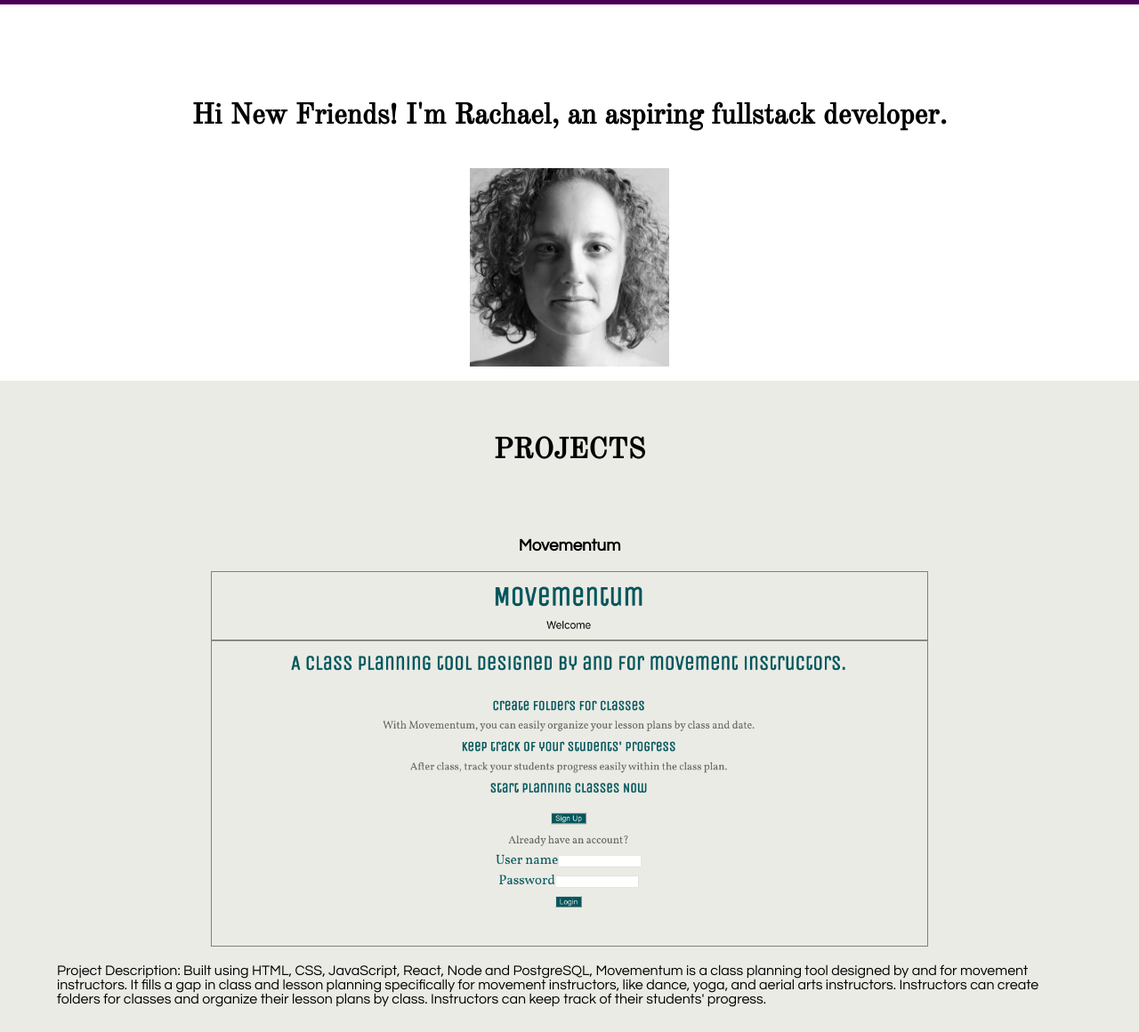
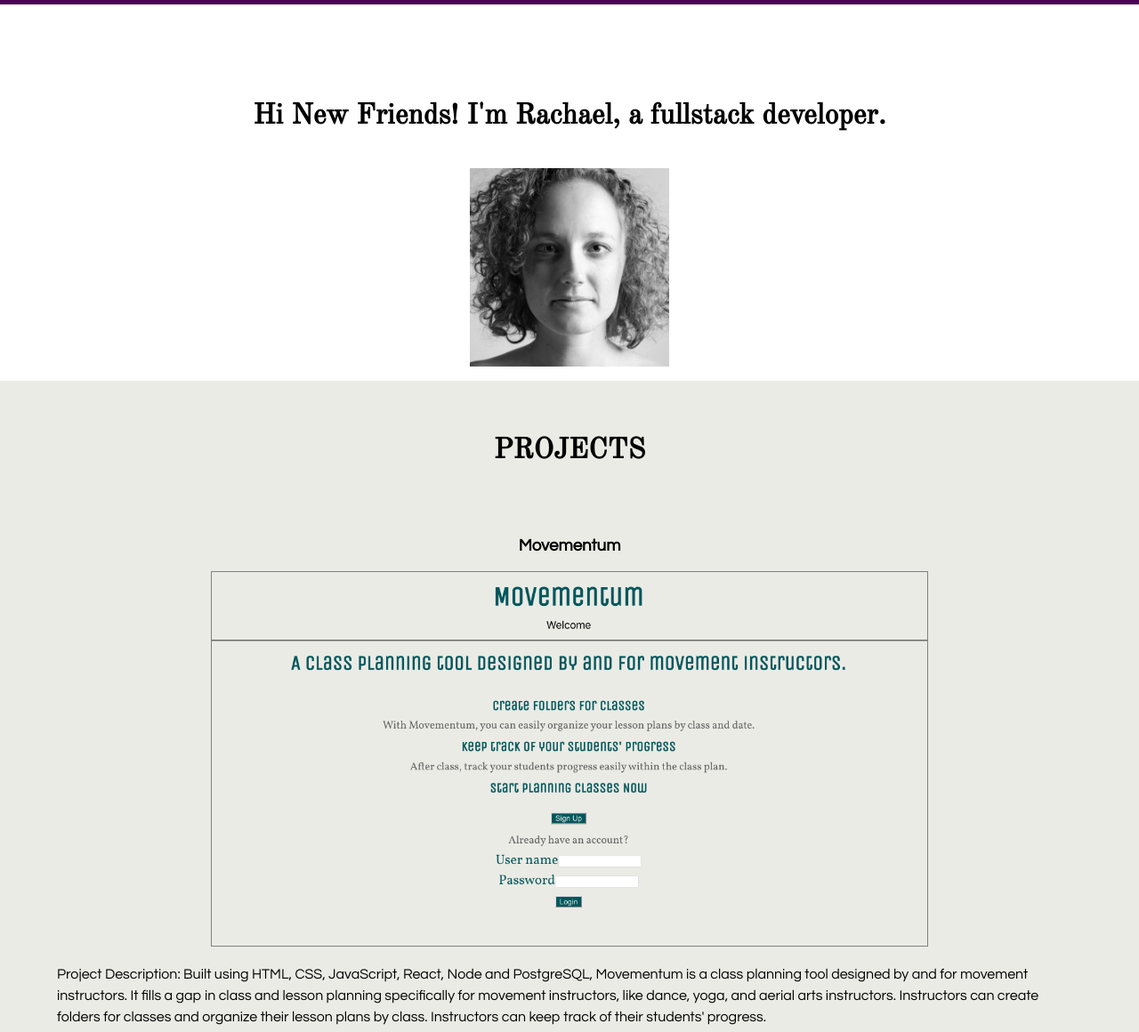
Before and after one commit to rae-shaw/portfolio, a plain HTML site: page index.html in a window 1280 px wide. Shown: the part 102-1262 px from the top of the page at 89% size. Drawn offline with nearby package versions, Linux system fonts and the light colour scheme.

Commit message:
revisions to paragraph text

```diff
--- a/index.html
+++ b/index.html
@@ -50,7 +50,7 @@
 	</nav>
 	<main>
 		<header>
-			<h1>Hi New Friends! I'm Rachael, an aspiring fullstack developer.</h1>
+			<h1>Hi New Friends! I'm Rachael, a fullstack developer.</h1>
 			<img src='headshot.jpg' alt='Black and white headshot of a woman with short curly hair' class='headshot'>
 		</header>
 
--- a/main.css
+++ b/main.css
@@ -27,7 +27,7 @@ nav, footer {
 
 .projects-p{
 	text-align: left;
-
+	line-height: 1.5em;
 }
 
 .project1:nth-child(even), .worktogether {
```
